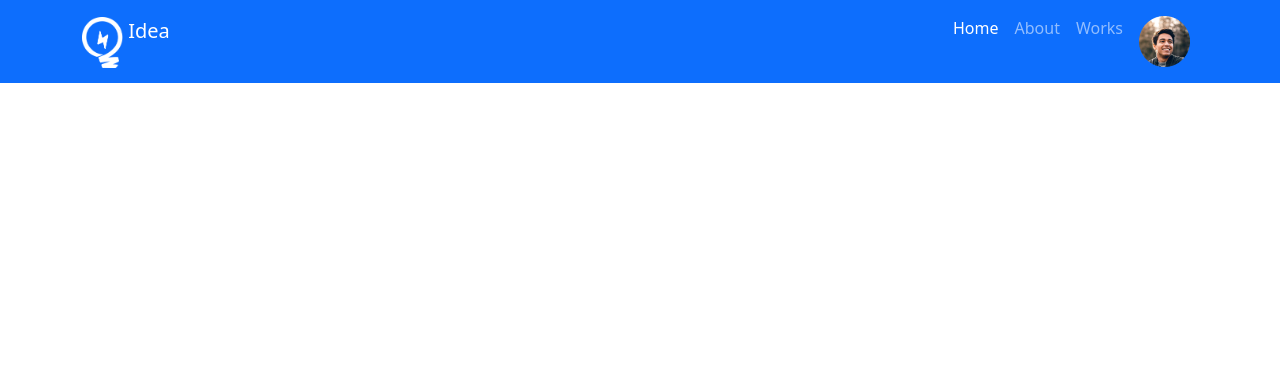
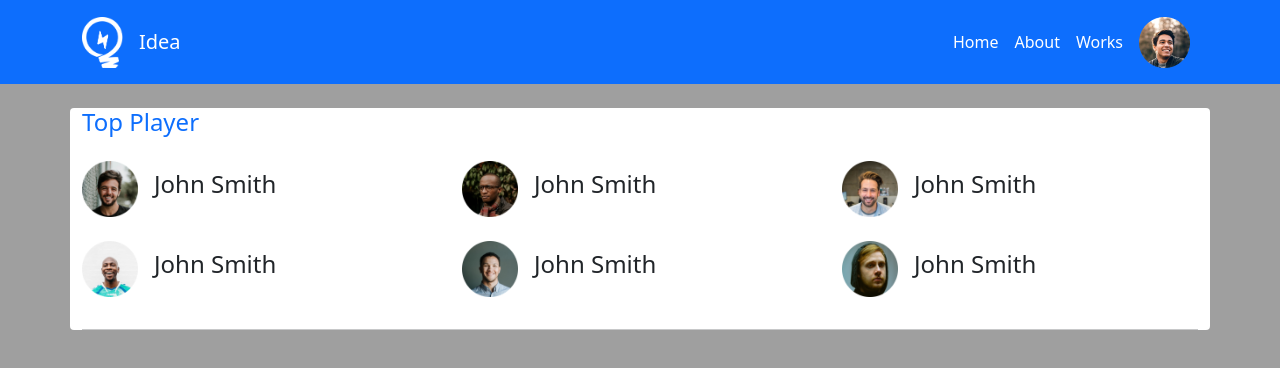
Before and after one commit to mdtanzinulhaque/leader-board-bootstrap, a plain HTML site: page leader-board-bootstrap.html in a window 1280 px wide. Drawn offline with Linux system fonts and the light colour scheme.

Commit message:
added complate navbar

```diff
--- a/leader-board-bootstrap.html
+++ b/leader-board-bootstrap.html
@@ -10,29 +10,35 @@
     <link rel="stylesheet" href="css/bootstrap.min.css">
 </head>
 
-<body>
+<body style="background-color: #9F9F9F;">
     <header>
         <nav class="navbar navbar-expand-lg navbar-dark bg-primary">
             <div class="container">
-                <a class="navbar-brand" href="#">
+                <a class="navbar-brand d-flex align-items-center" href="#">
                     <img src="images/icons/logo.png" alt="" width="41" height="51"
                         class="d-inline-block align-text-top">
-                    Idea
+                    <span class="ms-3">Idea</span>
                 </a>
+                <button class="navbar-toggler" type="button" data-bs-toggle="collapse"
+                    data-bs-target="#navbarSupportedContent" aria-controls="navbarSupportedContent"
+                    aria-expanded="false" aria-label="Toggle navigation">
+                    <span class="navbar-toggler-icon"></span>
+                </button>
                 <div class="collapse navbar-collapse" id="navbarSupportedContent">
-                    <ul class="navbar-nav ms-auto mb-2 mb-lg-0">
+                    <ul class="navbar-nav ms-auto mb-2 mb-lg-0 d-flex align-items-center">
                         <li class="nav-item">
                             <a class="nav-link active" aria-current="page" href="#">Home</a>
                         </li>
                         <li class="nav-item">
-                            <a class="nav-link" href="#">About</a>
+                            <a class="nav-link active" href="#">About</a>
                         </li>
                         <li class="nav-item">
-                            <a class="nav-link" href="#">Works</a>
+                            <a class="nav-link active" href="#">Works</a>
                         </li>
                         <li class="nav-item">
                             <a class="nav-link" href="#">
-                                <img src="images/icons/profile.png" alt="">
+                                <img src="images/icons/profile.png" alt="" width="51" height="51"
+                                    class="d-inline-block align-text-top">
                             </a>
                         </li>
                     </ul>
@@ -40,7 +46,40 @@
             </div>
         </nav>
     </header>
-    <main></main>
+    <main>
+        <section class="container bg-white rounded">
+            <div>
+                <h4 class="text-primary my-4">Top Player</h4>
+                <div class="row gy-4 pb-3">
+                    <div class="col-12 col-md-6 col-lg-4 d-flex align-items-center">
+                        <img width="56px" src="images/players/player-1.png" alt="">
+                        <h4 class="ms-3">John Smith</h4>
+                    </div>
+                    <div class="col-12 col-md-6 col-lg-4 d-flex align-items-center">
+                        <img width="56px" src="images/players/player-2.png" alt="">
+                        <h4 class="ms-3">John Smith</h4>
+                    </div>
+                    <div class="col-12 col-md-6 col-lg-4 d-flex align-items-center">
+                        <img width="56px" src="images/players/player-3.png" alt="">
+                        <h4 class="ms-3">John Smith</h4>
+                    </div>
+                    <div class="col-12 col-md-6 col-lg-4 d-flex align-items-center">
+                        <img width="56px" src="images/players/player-4.png" alt="">
+                        <h4 class="ms-3">John Smith</h4>
+                    </div>
+                    <div class="col-12 col-md-6 col-lg-4 d-flex align-items-center">
+                        <img width="56px" src="images/players/player-5.png" alt="">
+                        <h4 class="ms-3">John Smith</h4>
+                    </div>
+                    <div class="col-12 col-md-6 col-lg-4 d-flex align-items-center">
+                        <img width="56px" src="images/players/player-6.png" alt="">
+                        <h4 class="ms-3">John Smith</h4>
+                    </div>
+                </div>
+                <hr>
+            </div>
+        </section>
+    </main>
     <footer></footer>
     <script src="js/bootstrap.bundle.min.js"></script>
 </body>
```
